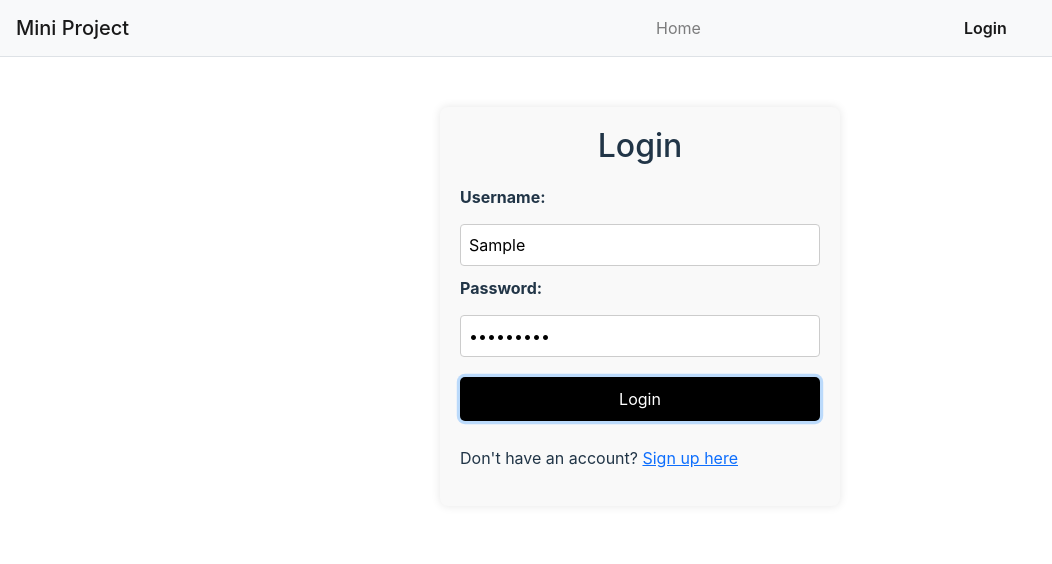
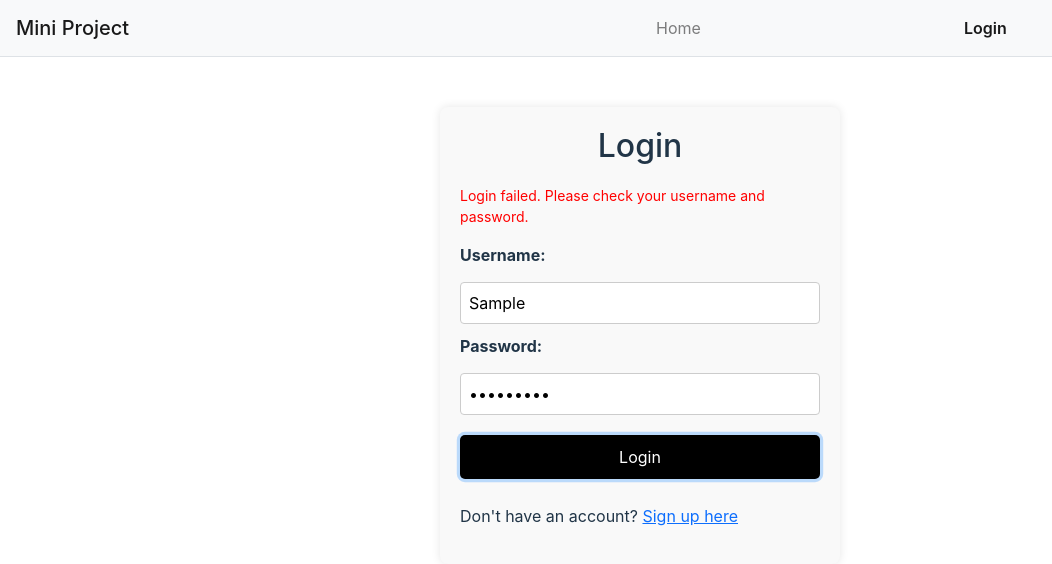
Before and after one commit to AlexanderStubMichelsen/DevDisplay.online-Frontend, a React (Vite) app: page /login in a window 1280 px wide. Both pictures are taken after typing "Sample", "Sample123" into the empty fields and a click on the button "Login". Shown: the top 564 px of the page, without its empty margins (0-1052 px from the left). Built offline with nearby package versions, Linux system fonts and the light colour scheme; no server answers.

Commit message:
login failed now propts a message in the loginform

```diff
--- a/src/components/Login.jsx
+++ b/src/components/Login.jsx
@@ -7,6 +7,7 @@
   const init = { username: '', password: '' };
   const [loginCredentials, setLoginCredentials] = useState(init);
   const [isLoggedInStored, setIsLoggedInStored] = useState(false);
+  const [errorMessage, setErrorMessage] = useState(''); // State for error message
 
   useEffect(() => {
     // Check if the token is present in localStorage on component mount
@@ -23,9 +24,10 @@
       await facade.login(loginCredentials.username, loginCredentials.password);
       setIsLoggedIn(true);
       setIsLoggedInStored(true);
+      setErrorMessage(''); // Clear any previous error messages on successful login
     } catch (error) {
       console.error('Login failed:', error);
-      // Handle login failure (e.g., show error message)
+      setErrorMessage('Login failed. Please check your username and password.'); // Set error message
     }
   };
 
@@ -57,6 +59,7 @@
           <>
             <form className='loginform' onSubmit={performLogin}>
               <h2>Login</h2>
+              {errorMessage && <p className='error'>{errorMessage}</p>} {/* Display error message */}
               <label htmlFor="username">Username:</label>
               <input
                 type="text"
--- a/src/css/Login.css
+++ b/src/css/Login.css
@@ -37,6 +37,11 @@
 
 .loginform {
     margin-bottom: 15px;
+}
+
+.error {
+    color: red;
+    font-size: 12px;
 }
 
 .loginform label {
```
